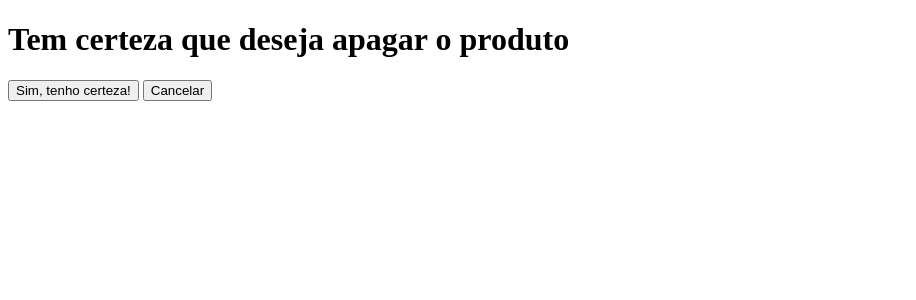
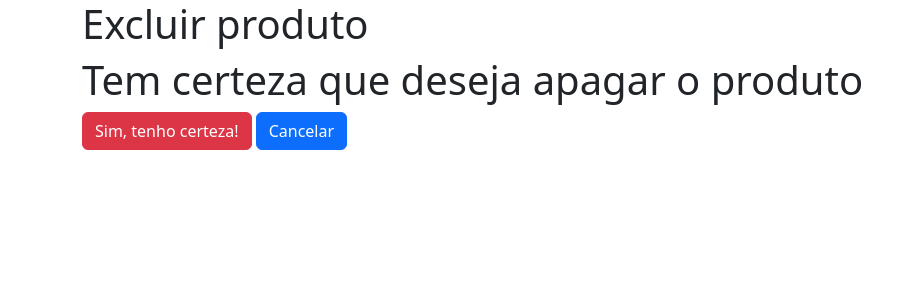
Before and after one commit to dlcurado/bnex-challenge, a Django app: template backend/templates/api/product_confirm_delete.html in a window 1280 px wide. Shown: the top 300 px of the page, without its empty margins (0-916 px from the left). Run offline with Django 4.2, Linux system fonts and the light colour scheme; the template is opened without the code that fills it, so the values that code supplies are empty.

Commit message:
Ajustes que faltavam no Layout do CBV da API utilizando Bootstrap

```diff
--- a/backend/templates/api/product_confirm_delete.html
+++ b/backend/templates/api/product_confirm_delete.html
@@ -1,15 +1,12 @@
-<!DOCTYPE html>
-<html lang="pt-br">
-<head>
-    <meta charset="UTF-8">
-    <title>Excluir produto</title>
-</head>
-<body>
+{% extends "base.html" %}
+
+{% block page_header %}Excluir produto{% endblock %}
+
+{% block content %}
     <h1>Tem certeza que deseja apagar o produto <b>{{ object.name }}</b></h1>
     <form method="POST" action=".">
         {% csrf_token %}
-        <input type="submit" value="Sim, tenho certeza!" />
-        <input type="reset" value="Cancelar" onclick="location.href = '{% url 'products:list' %}'" />
+        <input type="submit" value="Sim, tenho certeza!" class="btn btn-danger mb-3" />
+        <input type="reset" value="Cancelar" onclick="location.href = '{% url 'products:list' %}'"  class="btn btn-primary mb-3"/>
     </form>
-</body>
-</html>
+{% endblock %}
--- a/backend/templates/api/product_detail.html
+++ b/backend/templates/api/product_detail.html
@@ -18,5 +18,6 @@
             <div class="col"> {{ object.value }}</div>
         </div>
     </div>
-
+    <input type="submit" value="Editar" onclick="location.href='{% url 'products:update' pk=product.id %}'" class="btn btn-primary mb-3" />
+    <input type="submit" value="Excluir" onclick="location.href='{% url 'products:delete' pk=product.id %}'" class="btn btn-danger mb-3" />
 {% endblock %}
```
